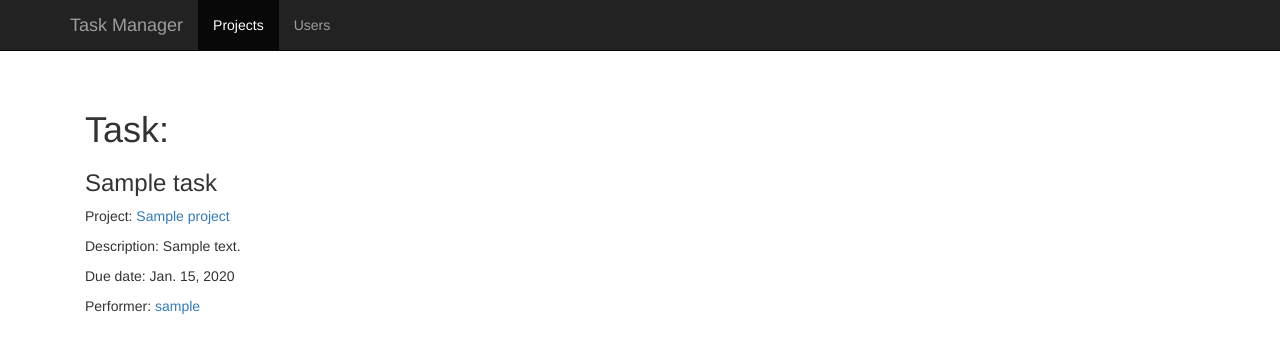
After one commit to vladlipski/Test-Task, a Django app: template tasks/templates/tasks/task.html in a window 1280 px wide. The commit adds this page. Shown: the top 353 px of the page. Run offline with Django 3.2, Linux system fonts and the light colour scheme; the template is opened without the code that fills it: values that come from a table or form of the project are taken from there, others are empty; tables that the repository leaves empty hold one stand-in row (values such as "Sample post"); parts of the project's set-up code (start-up, migrations or seed data) failed here and were passed over; some libraries are stand-ins or nearby versions.

Commit message:
some fixes added

```diff
--- a/tasks/models.py
+++ b/tasks/models.py
@@ -7,7 +7,7 @@ class Project(models.Model):
     title = models.CharField(max_length=200)
     description = models.TextField(default='')
     employees = models.ManyToManyField(User, blank=True, default=None)
-    creation_date = models.DateTimeField('creation date')
+    creation_date = models.DateField('creation date')
 
     def __str__(self):
         return self.title
@@ -24,8 +24,8 @@ class Task(models.Model):
     project = models.ForeignKey(Project, on_delete=models.CASCADE)
     title = models.CharField(max_length=200)
     description = models.TextField(default='')
-    due_date = models.DateTimeField('due date')
-    developer = models.ForeignKey(User, null=True, on_delete=models.SET_NULL)
+    due_date = models.DateField('due date')
+    performer = models.ForeignKey(User, null=True, on_delete=models.SET_NULL)
 
     def __str__(self):
         return self.title
--- a/tasks/templates/tasks/all_projects.html
+++ b/tasks/templates/tasks/all_projects.html
@@ -8,7 +8,7 @@
         <h1>All projects:</h1>
         <ul>
             {% for project in projects_list %}
-                <li><a href={% url 'tasks:detail_project' project.id %}>{{ project.title }}</a></li>
+                <li><a href={% url 'tasks:detail_project' project.pk %}>{{ project.title }}</a></li>
             {% endfor %}
         </ul>
     {% else %}
--- a/tasks/templates/tasks/edit_project.html
+++ b/tasks/templates/tasks/edit_project.html
@@ -6,7 +6,7 @@
         {% csrf_token %}
         {{ form.as_p }}
         <button type="submit" class="save btn btn-default">Save</button>
-        <a href="{% url "tasks:delete_project" project.id%}">Delete project</a>
+        <a href="{% url "tasks:delete_project" project.pk%}">Delete project</a>
     </form>
 
     <h2>Tasks of project: </h2>
@@ -17,7 +17,7 @@
     <br>
     <ul>
         {% for task in tasks %}
-            <li><a href="" > {{ task.title }}</a></li>
+            <li><a href="{% url 'tasks:detail_task' project.pk task.pk %}" > {{ task.title }}</a></li>
         {% endfor %}
     </ul>
 {% endblock content %}
--- a/tasks/templates/tasks/project.html
+++ b/tasks/templates/tasks/project.html
@@ -14,14 +14,14 @@
     </ul>
 
     {% if edit_project_permission %}
-        <a href="{% url 'tasks:edit_project' project.id %}">Edit project</a>
+        <a href="{% url 'tasks:edit_project' project.pk %}">Edit project</a>
     {% endif %}
 
 
     <h2>Tasks of project: </h2>
     <ul>
         {% for task in tasks %}
-            <li><a href="" > {{ task.title }}</a></li>
+            <li><a href="{% url 'tasks:detail_task' project.pk task.pk %}" > {{ task.title }}</a></li>
         {% endfor %}
     </ul>
 {% endblock content %}
--- /dev/null
+++ b/tasks/templates/tasks/task.html
@@ -0,0 +1,17 @@
+{% extends "base.html" %}
+
+{% block content %}
+    <h1>Task: </h1>
+
+    <h3>{{ task.title }}</h3>
+
+    <p>Project: <a href="{% url "tasks:detail_project" task.project.pk %}">{{ task.project.title }}</a></p>
+    <p>Description: {{ task.description }}</p>
+    <p>Due date: {{ task.due_date }}</p>
+    <p>Performer: <a href="#">{{ task.performer }}</a></p>
+
+{#    {% if edit_task_permission %}#}
+{#        <a href="{% url 'tasks:edit_task' task.project.pk task.pk %}">Edit task</a>#}
+{#    {% endif %}#}
+
+{% endblock content %}
--- a/tasks/urls.py
+++ b/tasks/urls.py
@@ -1,4 +1,4 @@
-from django.conf.urls import url
+from django.conf.urls import url, include
 from . import views
 
 
@@ -11,4 +11,11 @@ urlpatterns = [
     url(r'^project/(?P<pk>[0-9]+)/delete/$', views.DeleteProject.as_view(), name='delete_project'),
 
     url(r'^project/(?P<project_pk>[0-9]+)/task/create/$', views.CreateTask.as_view(), name='create_task'),
+    url(r'^project/(?P<project_pk>[0-9]+)/task/(?P<pk>[0-9]+)/$', views.DetailTask.as_view(), name='detail_task'),
+    url(r'^(?P<page_slug>[\w-]+)-(?P<page_id>\w+)/', include([
+            url(r'^history/$', views.history),
+            url(r'^edit/$', views.edit),
+            url(r'^discuss/$', views.discuss),
+            url(r'^permissions/$', views.permissions),
+        ])),
 ]
```
Also changed, not shown: tasks/views.py (+11 -0 lines).
